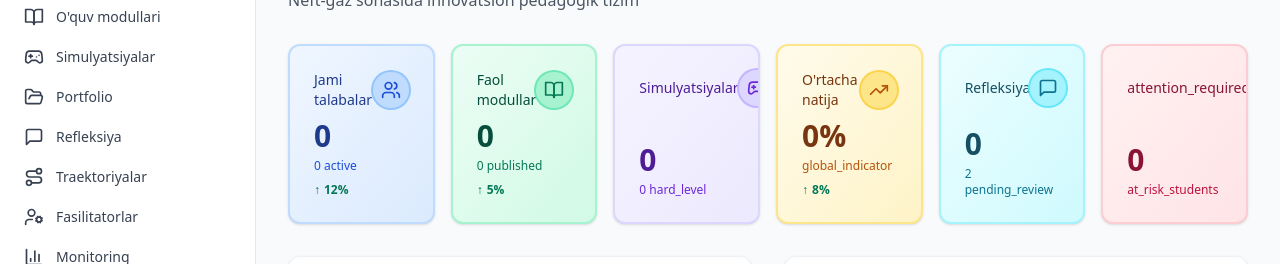
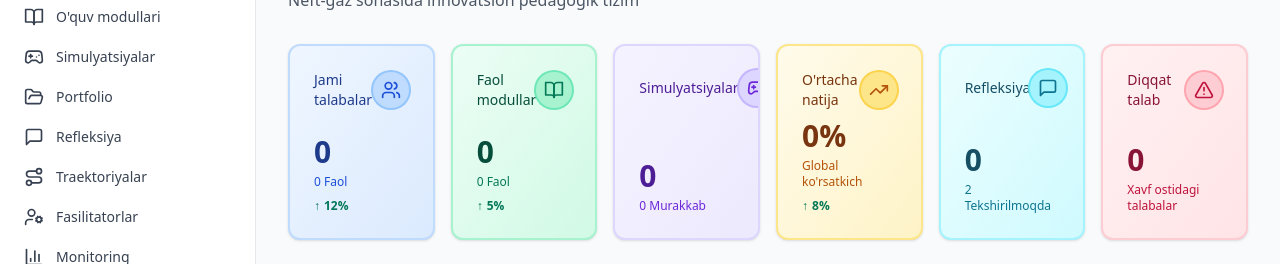
Before and after one commit to Nodir123000/feirm-pedagogik-tizim, a React (Vite) app: page / in a window 1280 px wide. Shown: the part 161-425 px from the top of the page. Built offline with nearby package versions, Linux system fonts and the light colour scheme; no server answers; the database is empty.

Commit message:
feat: localize dashboard stats labels and refine active modules calculation

```diff
--- a/src/components/shared/LanguageContext.jsx
+++ b/src/components/shared/LanguageContext.jsx
@@ -42,6 +42,13 @@ const translations = {
         progress_tracking: "Natijalar tahlili",
         competency_analysis: "Kompetensiyalar tahlili",
         no_data: "Ma'lumot topilmadi",
+        active: "Faol",
+        published: "Chop etilgan",
+        hard_level: "Murakkab",
+        global_indicator: "Global ko'rsatkich",
+        pending_review: "Tekshirilmoqda",
+        attention_required: "Diqqat talab",
+        at_risk_students: "Xavf ostidagi talabalar",
         success: "Muvaffaqiyatli!",
     },
     uz_cyr: {
@@ -85,6 +92,13 @@ const translations = {
         progress_tracking: "Натижалар таҳлили",
         competency_analysis: "Компетенциялар таҳлили",
         no_data: "Маълумот топилмади",
+        active: "Фаол",
+        published: "Чоп этилган",
+        hard_level: "Мураккаб",
+        global_indicator: "Глобал кўрсаткич",
+        pending_review: "Текширилмоқда",
+        attention_required: "Диққат талаб",
+        at_risk_students: "Хавф остидаги талабалар",
         success: "Муваффақиятли!",
     },
     ru: {
@@ -128,6 +142,13 @@ const translations = {
         progress_tracking: "Аналитика прогресса",
         competency_analysis: "Анализ компетенций",
         no_data: "Данные не найдены",
+        active: "Активные",
+        published: "Опубликовано",
+        hard_level: "Сложные",
+        global_indicator: "Глобальный показатель",
+        pending_review: "На проверке",
+        attention_required: "Требуют внимания",
+        at_risk_students: "Студенты в зоне риска",
         success: "Успешно!",
     }
 };
--- a/src/pages/Dashboard.jsx
+++ b/src/pages/Dashboard.jsx
@@ -63,12 +63,12 @@ export default function Dashboard() {
                 students: students.length,
                 activeStudents: Math.round(students.length * 0.85), // Client-side calculation/mock
                 modules: modules.length,
-                activeModules: modules.filter(m => m.status === 'published').length || modules.length, // Fallback if no status
+                activeModules: modules.filter(m => m.is_active).length,
                 simulations: simulations.length,
                 complexScenarios: simulations.filter(s => s.difficulty_level === 'Hard').length,
                 avgProgress: avgProg,
                 reflections: reflections.length,
-                pendingReflections: 2, // Mock for now as status might not exist
+                pendingReflections: 2, // Mock for now
                 atRiskStudents: atRisk
             });
         } catch (error) {
@@ -109,7 +109,7 @@ export default function Dashboard() {
                 <StatCard
                     title={t('active_modules')}
                     value={stats.modules}
-                    subtitle={`${stats.activeModules} ${t('published')}`}
+                    subtitle={`${stats.activeModules} ${t('active')}`}
                     icon={BookOpen}
                     color="emerald"
                     trend={5}
```
